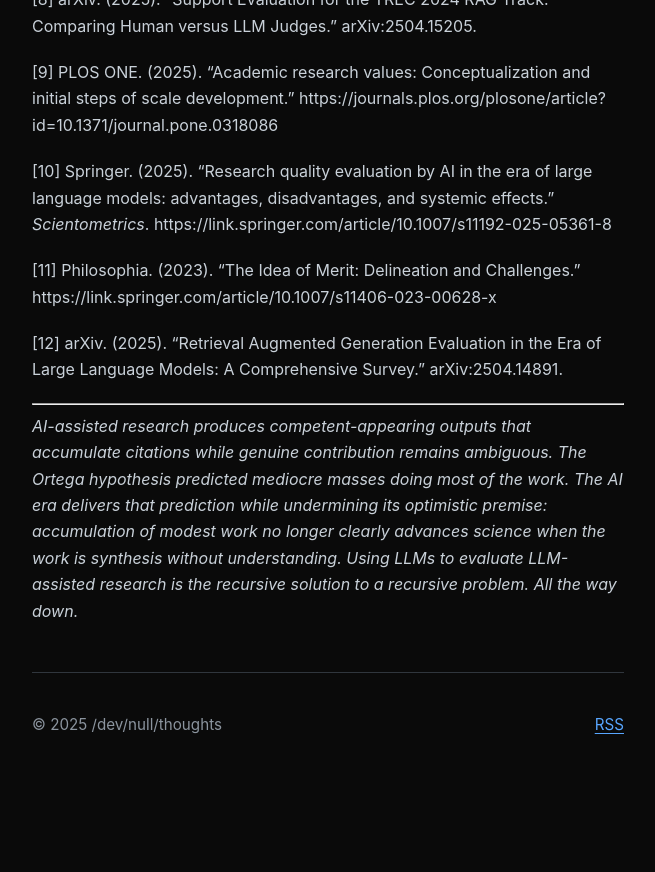
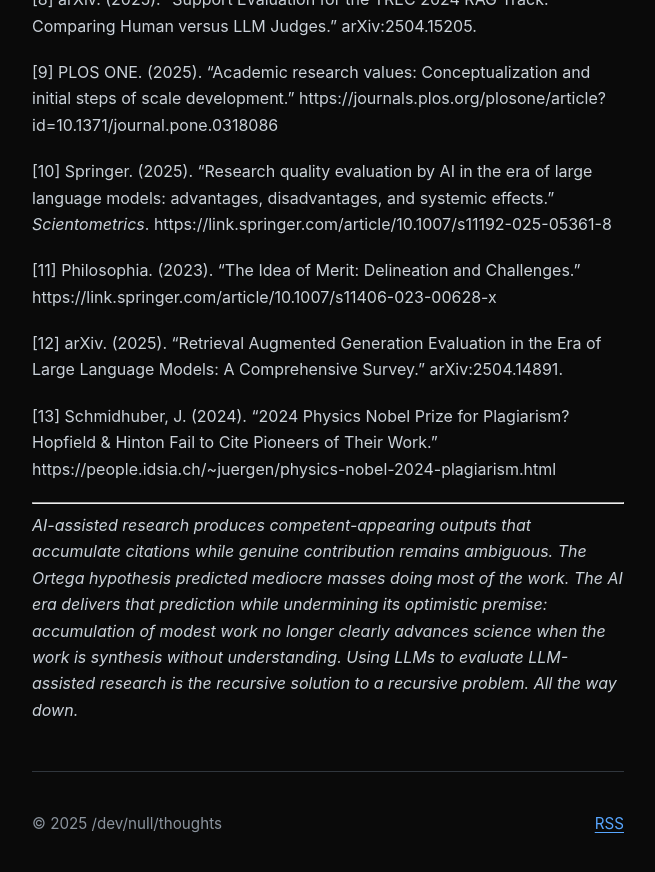
Before and after one commit to hz1ulqu01gmnZH4/blog, a Jekyll site: the page built from _posts/2025-10-12-ortega-hypothesis-ai-era.md, in a window 1280 px wide and 900 px high, scrolled down 13788 px. Shown: the top 872 px of the window, without its empty margins (312-967 px from the left). Built offline with Jekyll 4.4.1, drawn with Linux system fonts in a browser that asks for light colours; our own code applies the rules of GitHub Pages for plain Markdown files; before the commit the page ends 14588 px from its top, so only the background shows below that.

Commit message:
Add missing citation [13] for Schmidhuber plagiarism argument
🤖 Generated with [Claude Code](https://claude.com/claude-code)

Co-Authored-By: Claude <noreply@anthropic.com>

```diff
--- a/_posts/2025-10-12-ortega-hypothesis-ai-era.md
+++ b/_posts/2025-10-12-ortega-hypothesis-ai-era.md
@@ -371,6 +371,8 @@ And the only way to find out might be letting AI grade the homework AI helped pr
 
 [12] arXiv. (2025). "Retrieval Augmented Generation Evaluation in the Era of Large Language Models: A Comprehensive Survey." arXiv:2504.14891.
 
+[13] Schmidhuber, J. (2024). "2024 Physics Nobel Prize for Plagiarism? Hopfield & Hinton Fail to Cite Pioneers of Their Work." https://people.idsia.ch/~juergen/physics-nobel-2024-plagiarism.html
+
 ---
 
 *AI-assisted research produces competent-appearing outputs that accumulate citations while genuine contribution remains ambiguous. The Ortega hypothesis predicted mediocre masses doing most of the work. The AI era delivers that prediction while undermining its optimistic premise: accumulation of modest work no longer clearly advances science when the work is synthesis without understanding. Using LLMs to evaluate LLM-assisted research is the recursive solution to a recursive problem. All the way down.*
```
